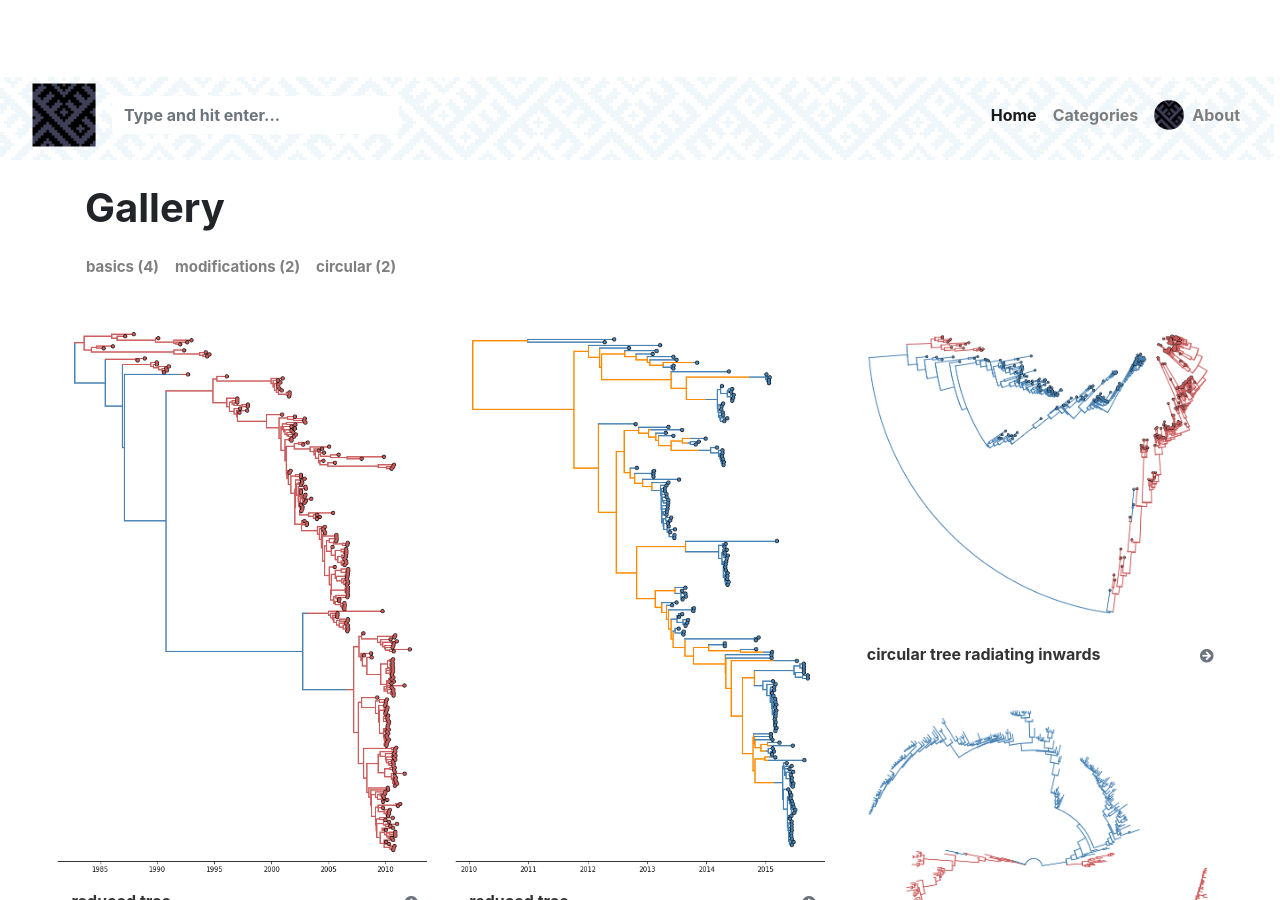
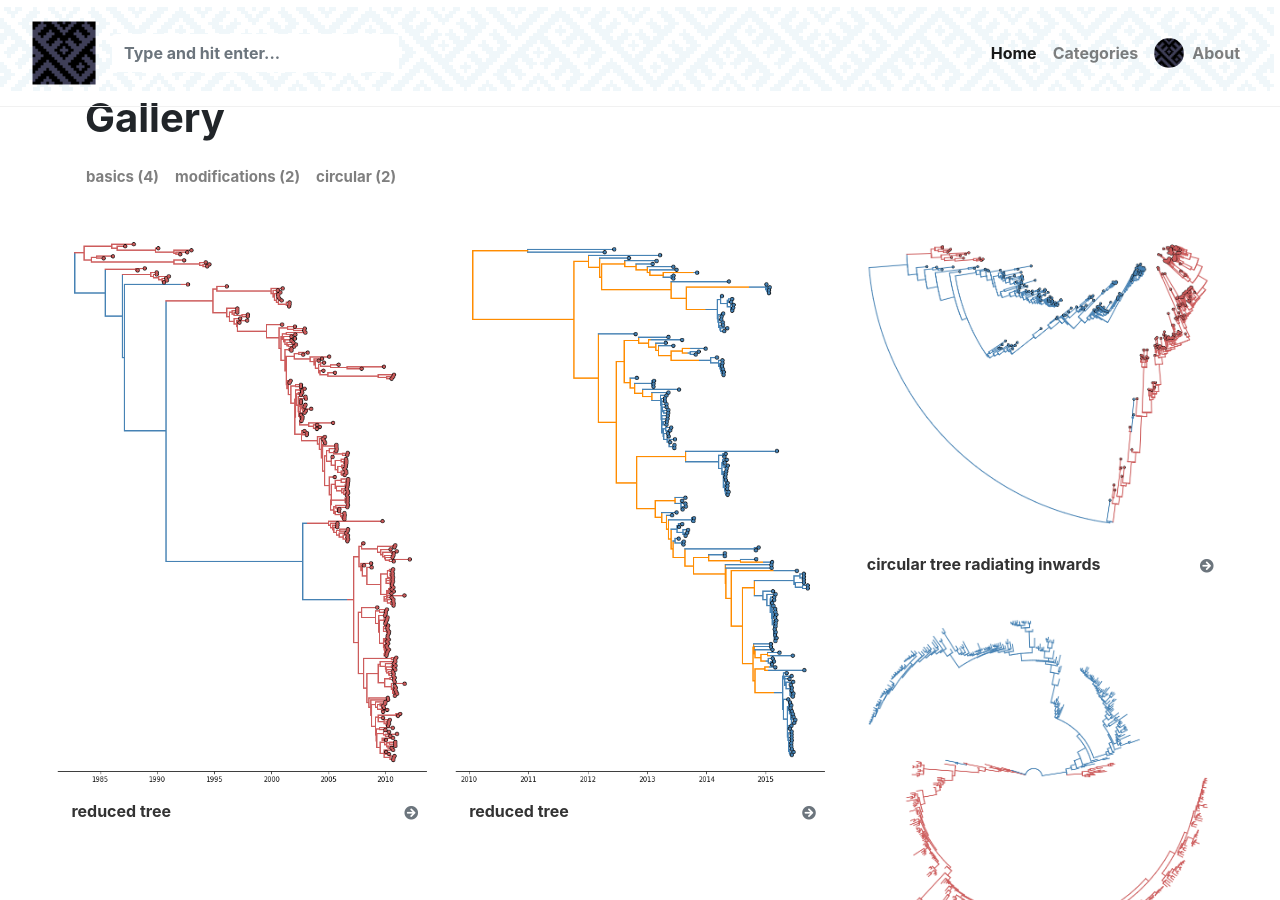
Before and after one commit to phylo-baltic/baltic-gallery, a Jekyll site: the page built from index.html, in a window 1280 px wide and 900 px high. Built offline with Jekyll 4.4.1, drawn with Linux system fonts in a browser that asks for light colours; nearby versions of some CDN libraries; library files that are not in the unit come from our copies; the list of posts is cut into pages by our own code.

Commit message:
fixed banner padding

```diff
--- a/_layouts/default.html
+++ b/_layouts/default.html
@@ -24,7 +24,7 @@
 
 <body>
 
-    <nav class="navbar navbar-expand-lg navbar-light py-2" style="background-image: url({{site.baseurl}}/assets/img/logo-banner.png) !important; background-repeat: repeat-x; background-position: right top;">
+    <nav class="navbar navbar-expand-lg navbar-light fixed-top py-3" style="background-image: url({{site.baseurl}}/assets/img/logo-banner.png) !important; background-repeat: repeat-x; background-position: right top;">
     <a class="navbar-brand font-weight-bolder mr-3" href="{{site.baseurl}}/index.html"><img src="{{site.baseurl}}/{{site.logo}}"></a>
     <button class="navbar-light navbar-toggler" type="button" data-toggle="collapse" data-target="#navbarsDefault" aria-controls="navbarsDefault" aria-expanded="false" aria-label="Toggle navigation">
     <span class="navbar-toggler-icon"></span>
```
